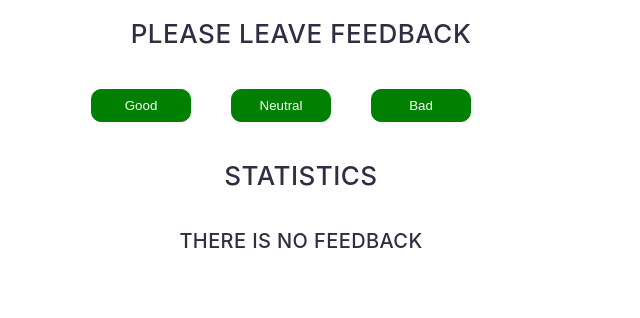
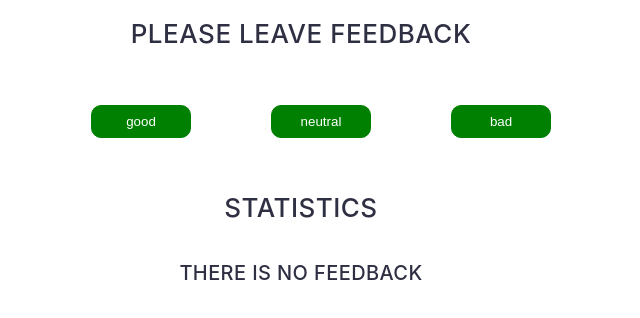
Before and after one commit to Oksanamarusich/goit-react-hw-02-feedback, a React (Create React App) app: page / in a window 1280 px wide. Shown: the top 318 px of the page, without its empty margins (339-979 px from the left). Built offline with nearby package versions, Linux system fonts and the light colour scheme.

Commit message:
add changes

```diff
--- a/src/components/App.jsx
+++ b/src/components/App.jsx
@@ -10,35 +10,13 @@ export class App extends React.Component {
   neutral: 0,
   bad: 0,
 }
-
-handelIncrementGood=()=> {
+    leaveFeedback = option => {
         this.setState(prevState => {
             return {
-                good: prevState.good + 1,
-
-}
-        })
-    }
-
-handelIncrementNeutral = () => {
-        this.setState(prevState => {
-            return {
-                neutral: prevState.neutral + 1,
-
-}
-        })
-    }
-
-handelIncrementBad = () => {
-        this.setState(prevState => {
-            return {
-                bad: prevState.bad + 1,
-
-            }
-
-        })
-
-    }
+                [option]: prevState[option] + 1,
+            };
+        });
+    };
 
 countTotalFeedback = () => {
         const { good, neutral, bad } = this.state;
@@ -54,9 +32,8 @@ countPositiveFeedbackPercentage = () => {
         return <div>
             <Section title="Please leave feedback">
                 <FeedbackOptions
-                       onGood={this.handelIncrementGood}
-                       onNeutral={this.handelIncrementNeutral}
-                       onBad = {this.handelIncrementBad} />
+                       options={Object.keys(this.state)}
+                onLeaveFeedback={this.leaveFeedback} />
 
             </Section>
             <Section title = "Statistics">
--- a/src/components/FeedbackOptions/FeedbackOptions .jsx
+++ b/src/components/FeedbackOptions/FeedbackOptions .jsx
@@ -1,11 +1,19 @@
 import React from "react";
-import { Button, ButtonContainer } from "../FeedbackOptions/FeedbackOptions.styled";
+import { Button, ButtonContainer, ListItem } from "../FeedbackOptions/FeedbackOptions.styled";
 
-export const FeedbackOptions = ({onGood, onNeutral, onBad}) => (
-    <ButtonContainer>
-    <Button type ="button" onClick = {onGood}>Good</Button>
-    <Button type ="button" onClick = {onNeutral}>Neutral</Button>
-    <Button type ="button" onClick = {onBad}>Bad</Button>
-  </ButtonContainer>
+export const FeedbackOptions = ({ options, onLeaveFeedback }) => {
+  return (<ButtonContainer>
+    {options.map(option => {
+      return (<ListItem key={option}>
+        <Button
+        key={option}
+              type="button"
+              value={option}
+              children={option}
+              onClick={() => onLeaveFeedback(option)}>{option}
 
-)
+        </Button>
+      </ListItem>)
+     })}
+  </ButtonContainer>)
+}
--- a/src/components/FeedbackOptions/FeedbackOptions.styled.js
+++ b/src/components/FeedbackOptions/FeedbackOptions.styled.js
@@ -16,7 +16,10 @@ cursor:pointer;
 }
 `
 
-export const ButtonContainer = styled.div`
-
+export const ButtonContainer = styled.ul`
+display:flex;
 
 `
+export const ListItem = styled.ul`
+list-style: none;
+`
```
